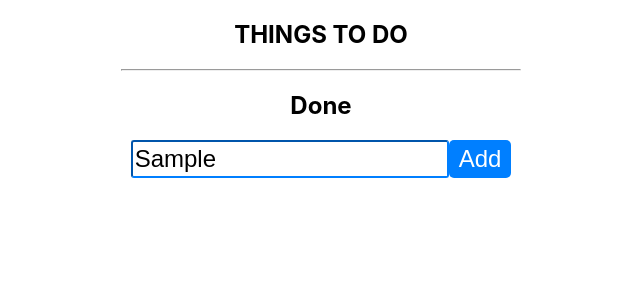
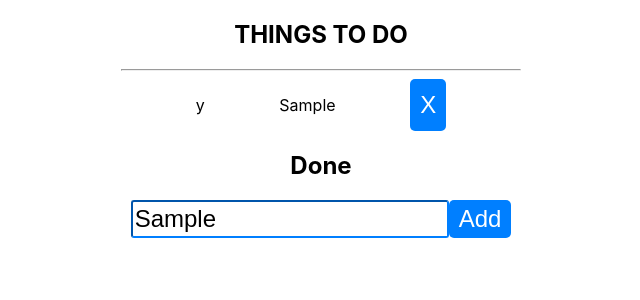
Before and after one commit to Arshavir-Gasparyan/Todo-task, a React (Create React App) app: page /todo in a window 1280 px wide. Both pictures are taken after typing "Sample" into the empty fields and a click on the button "Add". Shown: the top 300 px of the page, without its empty margins (319-959 px from the left). Built offline with nearby package versions, Linux system fonts and the light colour scheme.

Commit message:
feat(Todo): Add functional to dealate button

```diff
--- a/src/Components/Button/Button.module.css
+++ b/src/Components/Button/Button.module.css
@@ -10,6 +10,6 @@
 .button:hover{
     cursor: pointer;
     color: #007FFF;
-    border: 1px solid #007FFF;
+    /* border: 1px solid #007FFF; */
     background-color:white;
 }
--- /dev/null
+++ b/src/Components/Task/Task.js
@@ -0,0 +1,11 @@
+import Button from "../Button/Button";
+import styles from "./Task.module.css";
+export default function Task({ task, onClick }) {
+  return (
+    <div className={styles.task}>
+      <p>y</p>
+      <p>{task.text}</p>
+      <Button text="X" onClick={onClick} />
+    </div>
+  );
+}
--- /dev/null
+++ b/src/Components/Task/Task.module.css
@@ -0,0 +1,4 @@
+.task{
+    display: flex;
+    justify-content: space-evenly;
+}
--- a/src/Components/Todo/Todo.js
+++ b/src/Components/Todo/Todo.js
@@ -1,17 +1,58 @@
+import { useState, useEffect } from "react";
 import Button from "../Button/Button";
 import Input from "../Input/Input";
+import Task from "../Task/Task";
 import styles from "./Todo.module.css";
 
 export default function Todo() {
+  const [tasks, setTasks] = useState([]);
+  const [task, setTask] = useState({});
+
+  //   const generateId = () => {
+  //     const id = Math.floor(Math.random() * 100);
+  //     return id;
+  //   };
+
+  const handleTask = (e) => {
+    setTask({
+      text: e.target.value,
+      //   id: generateId(),
+    });
+  };
+
+  const handleClick = () => {
+    setTasks([
+      ...tasks,
+      {
+        title: task,
+        id: Date.now(),
+        isComplete: false,
+      },
+    ]);
+    console.log(task.id);
+  };
+
+  const handleDelete = (id) => {
+    console.log(id);
+    const newTasks = tasks.filter((task) => task.id !== id);
+    setTasks(newTasks);
+  };
+
   return (
     <div className={styles.todo}>
       <h2>THINGS TO DO</h2>
       <hr />
-      <div></div>
+      <div>
+        {tasks.map((task) => (
+          <div key={task.id}>
+            <Task task={task.title} onClick={() => handleDelete(task.id)} />
+          </div>
+        ))}
+      </div>
       <div>
         <h2>Done</h2>
-        <Input />
-        <Button text="Add" />
+        <Input onChange={handleTask} value={task.text} />
+        <Button text="Add" onClick={handleClick} />
       </div>
     </div>
   );
```
